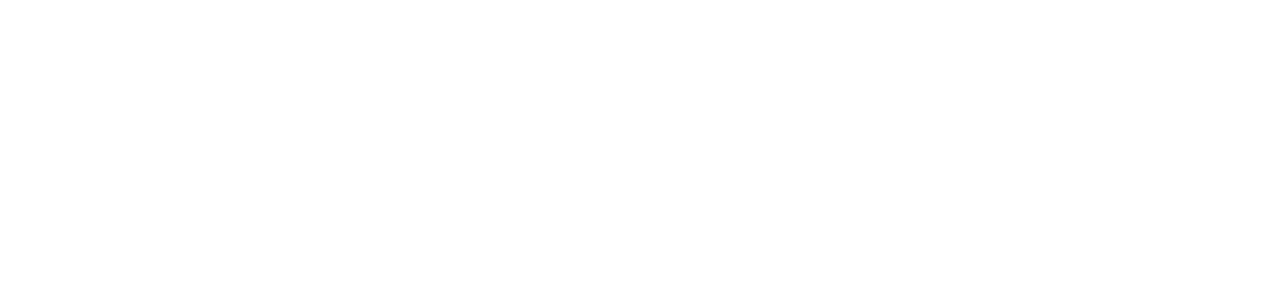
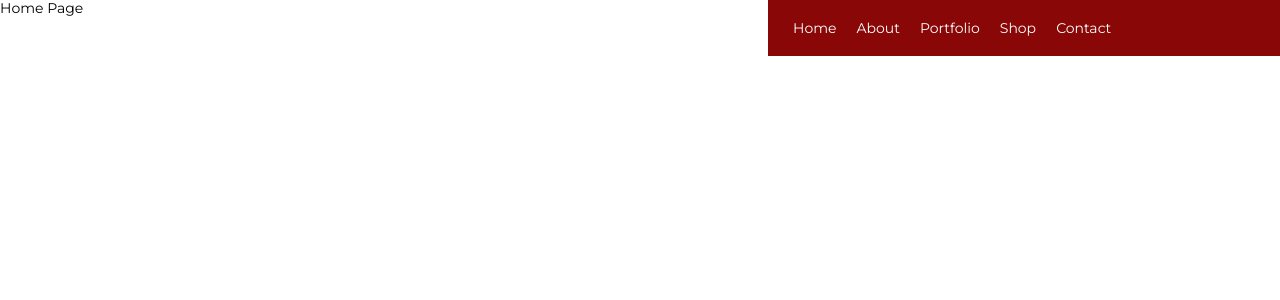
Before and after one commit to the-timoye/sewciety, a React (Create React App) app: page / in a window 1280 px wide. Shown: the top 300 px of the page. Built offline with nearby package versions, Linux system fonts and the light colour scheme.

Commit message:
basic navigation

```diff
--- a/package.json
+++ b/package.json
@@ -8,6 +8,7 @@
     "@testing-library/user-event": "^7.1.2",
     "react": "^16.13.1",
     "react-dom": "^16.13.1",
+    "react-router-dom": "^5.2.0",
     "react-scripts": "3.4.3",
     "styled-components": "^5.1.1"
   },
--- a/src/App.js
+++ b/src/App.js
@@ -1,11 +1,23 @@
 import React from 'react';
-import GlobalStyles from './styles/GlobalStyles';
+import { BrowserRouter as Router, Switch, Route } from 'react-router-dom'
+import { ThemeProvider } from 'styled-components';
+import GlobalStyles, { theme } from './styles/GlobalStyles';
+import { Nav } from './components';
+import Home from './pages/Home';
+// import NotFound from './pages/404';
+// import ComingSoon from './pages/ComingSoon'
 
 function App() {
   return (
-    <>
+    <ThemeProvider theme={theme}>
       <GlobalStyles />
-    </>
+      <Router>
+        <Nav />
+        <Switch>
+          <Route path='/' exact component={Home} />
+        </Switch>
+      </Router>
+    </ThemeProvider>
   );
 }
 
--- /dev/null
+++ b/src/components/Nav.js
@@ -0,0 +1,17 @@
+import React from 'react';
+import { Navigation } from '../styles';
+import { Link } from 'react-router-dom'
+
+const navItems = ['home', 'about', 'portfolio', 'shop', 'contact'];
+
+const Nav = () => {
+    return (
+        <Navigation>
+            <ul>
+                {navItems.map((item, index) => <li key={index}><Link to={item === 'home' ? '/' : item}>{item}</Link></li>)}
+            </ul>
+        </Navigation>
+    )
+}
+
+export { Nav };
--- /dev/null
+++ b/src/components/index.js
@@ -0,0 +1 @@
+export * from './Nav';
--- /dev/null
+++ b/src/pages/Home.js
@@ -0,0 +1,7 @@
+import React from 'react';
+
+export default () => {
+    return (
+        <div>Home Page</div>
+    )
+}
--- a/src/styles/GlobalStyles.js
+++ b/src/styles/GlobalStyles.js
@@ -1,4 +1,5 @@
 import { createGlobalStyle } from 'styled-components';
+
 
 export default createGlobalStyle`
 *,
@@ -23,5 +24,22 @@
 h1,h2,h3,h4,h5 {
     font-weight: 700;
 }
+a {
+    cursor: pointer;
+    text-decoration: none;
+}
+ul {
+    list-style-type: none;
+}
+`
 
-`
+const theme = {
+    colors: {
+        primary: '#890707',
+        secondary: '#e8d2a3',
+        white: '#ffffff',
+        black: '#000000'
+    }
+}
+
+export { theme }
--- /dev/null
+++ b/src/styles/Navigation.js
@@ -0,0 +1,30 @@
+import styled from 'styled-components';
+
+const Navigation = styled.nav`
+    position: fixed;
+    top: 0;
+    right: 0;
+    padding: 2rem 2.5rem;
+    width: 40%;
+    background: ${({ theme: { colors } }) => colors.primary};
+
+    ul {
+        li {
+            display: inline-block;
+
+             a {
+                 margin-right: 2rem;
+                padding: .5rem 0;
+                text-transform: capitalize;
+                color: ${({ theme }) => theme.colors.white};
+
+                 &:hover {
+                     border: none;
+                     border-bottom: 2px solid ${({ theme: { colors } }) => colors.white};
+                 }
+            }
+        }
+    }
+`;
+
+export { Navigation };
--- /dev/null
+++ b/src/styles/index.js
@@ -0,0 +1 @@
+export * from './Navigation';
```
